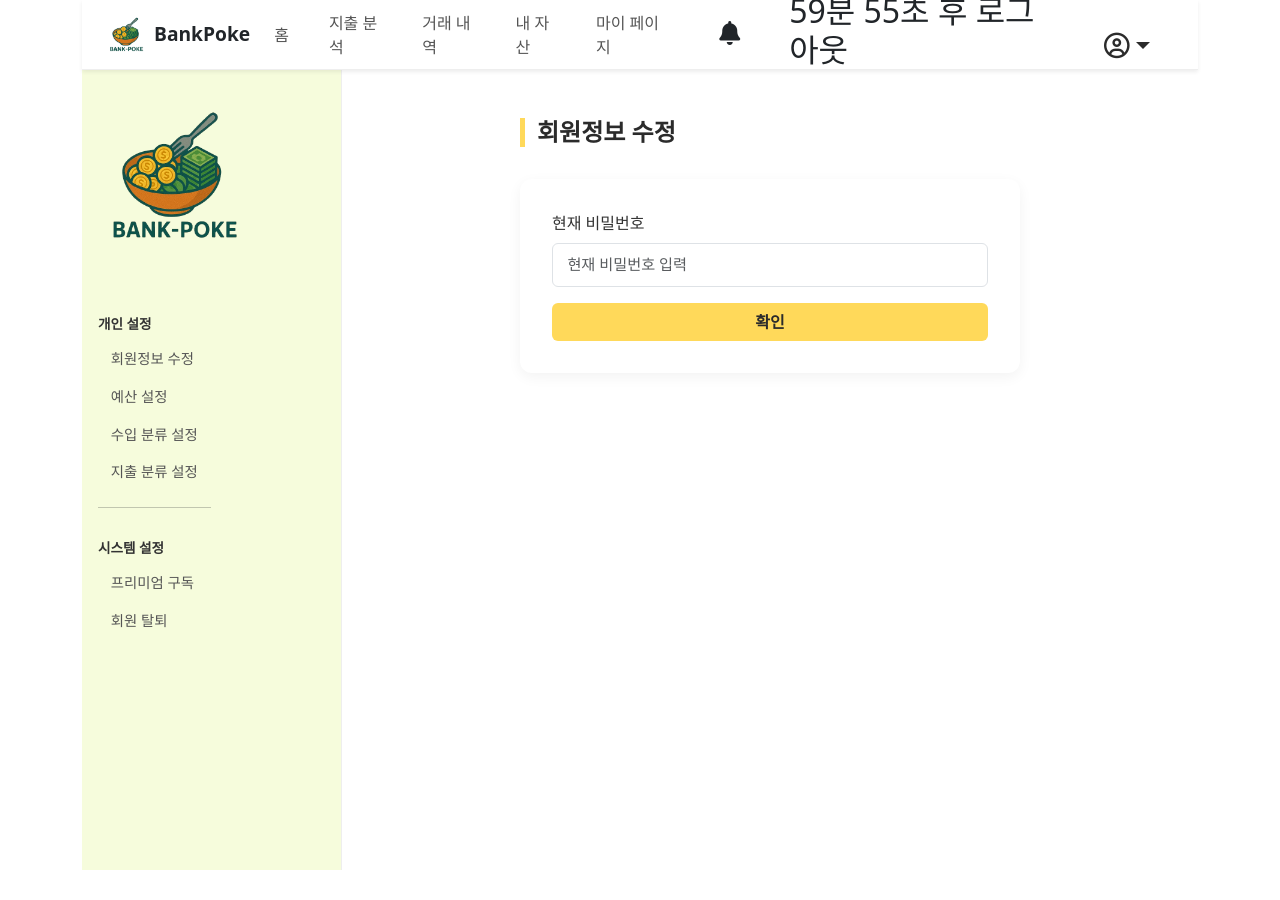
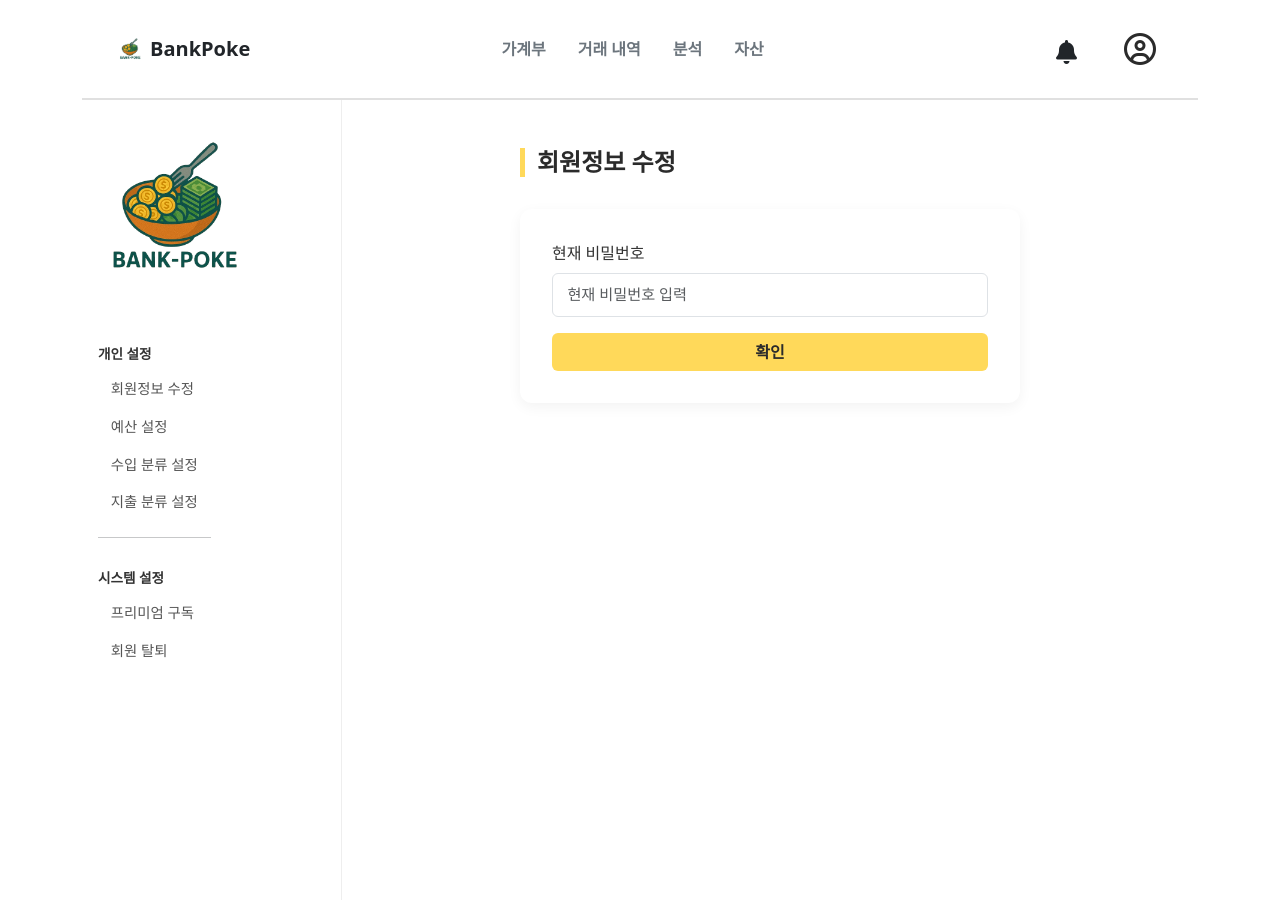
Before and after one commit to kimdavid0521/Vue_solo_leveling, a Vue app in the folder bank-poke/: page /mypage/edit-profile in a window 1280 px wide. Before the commit the page ends 870 px from the top, so only its background shows below. Built offline with nearby package versions, Linux system fonts and the light colour scheme.

Commit message:
[Desing] 로그인&마이페이지&Navbar 디자인수정 (#13)

```diff
--- a/bank-poke/src/components/Alarm.vue
+++ b/bank-poke/src/components/Alarm.vue
@@ -1,17 +1,10 @@
-<!-- 수정사항
-    1. 알림 데이터 추가
-    2. 월 소비금 계산 방식 변경
-
-    알림 기능
-    1. 월 소비금이 예산을 초과했을 때 알림 추가
-    2. 카드 결제 예정일이 3일 남았을 때 알림 추가
-    3. 고정지출이 3일 남았을 때 알림 추가
--->
 <template>
-  <div class="container">
-    <div class="dropdown">
-      <button class="btn position-relative" data-bs-toggle="dropdown">
+  <div class="container mt-4">
+    <div class="alarm-wrapper position-relative" ref="dropdownRef">
+      <!-- 토글 버튼 -->
+      <button class="btn position-relative" @click="toggleDropdown">
         <i class="fa-solid fa-bell fs-4"></i>
+        <!-- 알림 배지 -->
         <span
           class="badge bg-danger position-absolute top-0 start-100 translate-middle rounded-pill"
           v-if="unreadCount > 0"
@@ -19,14 +12,19 @@
           {{ unreadCount }}
         </span>
       </button>
-      <ul class="dropdown-menu">
+
+      <!-- 드롭다운 목록 (Vue 제어) -->
+      <ul class="alarm-dropdown" v-if="isOpen">
+        <!-- 읽지 않은 알림들 -->
         <li
-          v-for="item in unreadAlarms"
+          v-for="(item, index) in unreadAlarms"
           :key="item.index"
           @click="markAsRead(item.index)"
+          class="dropdown-item"
         >
-          <a class="dropdown-item" href="#">{{ item.message }}</a>
+          {{ item.message }}
         </li>
+        <!-- 알림 없을 때 -->
         <li v-if="unreadAlarms.length === 0" class="dropdown-item text-muted">
           읽지 않은 알림이 없습니다
         </li>
@@ -34,9 +32,8 @@
     </div>
   </div>
 </template>
-
 <script setup>
-import { ref, computed, watchEffect } from 'vue';
+import { ref, computed, watchEffect, onMounted, onBeforeUnmount } from 'vue';
 import { useAuthStore } from '@/stores/auth';
 
 // 1. 상태 선언 정리
@@ -69,6 +66,7 @@ const budget = ref(
 const unreadCount = computed(
   () => alarm.value.filter((item) => !item.read).length
 );
+
 // 알림 목록 출력
 const unreadAlarms = computed(() =>
   alarm.value
@@ -193,4 +191,60 @@ watchEffect(() => {
     }
   });
 });
+// 드롭다운 열림 제어
+const isOpen = ref(false);
+function toggleDropdown() {
+  isOpen.value = !isOpen.value;
+}
+const dropdownRef = ref(null);
+onMounted(() => {
+  document.addEventListener('click', handleClickOutside);
+});
+
+onBeforeUnmount(() => {
+  document.removeEventListener('click', handleClickOutside);
+});
+function handleClickOutside(e) {
+  // dropdownRef 내부를 클릭했다면 무시
+  if (dropdownRef.value?.contains(e.target)) return;
+
+  // 바깥을 클릭했으면 드롭다운 닫기
+  isOpen.value = false;
+}
 </script>
+<style scoped>
+.alarm-wrapper {
+  display: inline-block;
+}
+
+.alarm-dropdown {
+  position: absolute;
+  top: 100%;
+  left: 0;
+  background: #fff;
+  border: 1px solid #ccc;
+  border-radius: 6px;
+  z-index: 999;
+  list-style: none;
+  padding: 0;
+  margin: 0.5rem 0 0;
+}
+
+.dropdown-item {
+  padding: 0.6rem 1rem;
+  cursor: pointer;
+  border-bottom: 1px solid #f0f0f0;
+}
+
+.dropdown-item:last-child {
+  border-bottom: none;
+}
+
+.dropdown-item:hover {
+  background-color: #fff7db;
+}
+
+.text-muted {
+  color: #999;
+}
+</style>
--- a/bank-poke/src/components/Header.vue
+++ b/bank-poke/src/components/Header.vue
@@ -1,58 +1,94 @@
 <template>
-  <nav class="navbar navbar-expand-md bg-white shadow-sm">
-    <div class="container-fluid px-4">
+  <nav class="navbar navbar-expand-lg navbar-light bg-white px-4 py-2">
+    <div
+      class="container-fluid d-flex align-items-center justify-content-between"
+    >
+      <!-- 왼쪽: 로고 + 토글 버튼 -->
+      <div class="d-flex align-items-center me-auto">
         <!-- 로고 -->
-      <RouterLink to="/main" class="navbar-brand d-flex align-items-center">
+        <RouterLink
+          to="/main"
+          class="navbar-brand d-flex align-items-center fw-bold text-dark"
+        >
           <img
-          src="@/assets/bankPoke.png"
-          alt="BankPoke 로고"
-          class="logo me-2"
+            src="../assets/bankPoke.png"
+            alt="logo"
+            width="24"
+            height="24"
+            class="me-2"
           />
-        <span class="brand-text fw-bold text-dark">BankPoke</span>
+          BankPoke
         </RouterLink>
 
-      <!-- 토글 버튼 (모바일용) -->
+        <!-- 토글 버튼 (항상 로고 옆에 고정됨) -->
         <button
-        class="navbar-toggler"
+          class="navbar-toggler ms-2"
           type="button"
-        @click="isNavOpen = !isNavOpen"
+          @click="toggleNav"
+          :aria-expanded="isOpen"
+          aria-label="Toggle navigation"
         >
           <span class="navbar-toggler-icon"></span>
         </button>
+      </div>
 
-      <!-- 메뉴 영역 -->
-      <div class="collapse navbar-collapse" :class="{ show: isNavOpen }">
-        <ul
-          class="navbar-nav ms-auto d-flex align-items-center"
-          style="gap: 1.5rem; font-size: 1rem"
+      <!-- 중앙: 메뉴 -->
+      <div
+        class="collapse navbar-collapse justify-content-center"
+        :class="{ show: isOpen }"
       >
-          <li class="nav-item">
-            <RouterLink to="/main" class="nav-link">홈</RouterLink>
+        <ul class="navbar-nav mb-2 mb-lg-0">
+          <li class="nav-item me-3">
+            <RouterLink
+              to="/main"
+              class="nav-link fw-bold text-secondary"
+              active-class="active"
+              exact-active-class="active"
+              @click="closeNavbar"
+            >
+              가계부
+            </RouterLink>
           </li>
-          <li class="nav-item">
-            <RouterLink to="/analyze" class="nav-link">지출 분석</RouterLink>
+          <li class="nav-item me-3">
+            <RouterLink
+              to="/transaction-list"
+              class="nav-link fw-bold text-secondary"
+              active-class="active"
+              exact-active-class="active"
+              @click="closeNavbar"
+            >
+              거래 내역
+            </RouterLink>
           </li>
-          <li class="nav-item">
-            <RouterLink to="/transaction-list" class="nav-link"
-              >거래 내역</RouterLink
+          <li class="nav-item me-3">
+            <RouterLink
+              to="/analyze"
+              class="nav-link fw-bold text-secondary"
+              active-class="active"
+              exact-active-class="active"
+              @click="closeNavbar"
             >
+              분석
+            </RouterLink>
           </li>
-          <li class="nav-item">
-            <RouterLink to="/asset" class="nav-link">내 자산</RouterLink>
-          </li>
-          <li class="nav-item">
-            <RouterLink to="/mypage" class="nav-link">마이 페이지</RouterLink>
-          </li>
-          <li>
-            <Alarm />
-          </li>
-          <li>
-            <Time />
-          </li>
-          <li>
-            <MyAccount />
+          <li class="nav-item me-3">
+            <RouterLink
+              to="/asset"
+              class="nav-link fw-bold text-secondary"
+              active-class="active"
+              exact-active-class="active"
+              @click="closeNavbar"
+            >
+              자산
+            </RouterLink>
           </li>
         </ul>
+      </div>
+
+      <!-- 오른쪽: 알림 + 마이페이지 -->
+      <div class="d-flex align-items-center gap-3 ms-3">
+        <Alarm class="mb-3" />
+        <MyAccount class="mb-3 mt-3" />
       </div>
     </div>
   </nav>
@@ -60,40 +96,31 @@
 
 <script setup>
 import { ref } from 'vue';
+import { RouterLink } from 'vue-router';
 import Alarm from './Alarm.vue';
-import Time from './TimeOut.vue';
 import MyAccount from './MyAccount.vue';
-const isNavOpen = ref(false);
+
+// 열림/닫힘 상태
+const isOpen = ref(false);
+
+// 토글 버튼
+function toggleNav() {
+  isOpen.value = !isOpen.value;
+}
+
+// 메뉴 항목 클릭 시 닫기
+function closeNavbar() {
+  isOpen.value = false;
+}
 </script>
 
 <style scoped>
-.logo {
-  height: 40px;
-  width: auto;
+.navbar {
+  border-bottom: 2px solid #e0e0e0;
 }
-
-.navbar {
-  height: 70px;
-  border-bottom: 1px solid #eee;
-}
-
-.navbar .nav-link {
-  color: #555;
-  font-weight: 500;
-  transition: color 0.2s ease;
-}
-
-.navbar .nav-link.router-link-exact-active {
-  color: #ffc436;
+.nav-link.active {
   font-weight: bold;
-}
-
-.navbar .nav-link:hover {
-  color: #ffc436;
-  text-decoration: underline;
-}
-
-.brand-text {
-  font-size: 1.2rem;
+  color: #ffd95a !important;
+  border-bottom: 2px solid #ffd95a;
 }
 </style>
--- a/bank-poke/src/components/MyAccount.vue
+++ b/bank-poke/src/components/MyAccount.vue
@@ -1,114 +1,132 @@
 <template>
-  <div class="container mt-4">
-    <!-- 드롭다운 -->
-    <div class="dropdown d-inline">
-      <button
-        type="button"
-        class="btn btn-primary dropdown-toggle"
-        data-bs-toggle="dropdown"
-        aria-expanded="false"
-      >
-        <!-- 로그인 상태 -->
+  <div class="sidebar-profile" ref="dropdownRef">
+    <!-- 프로필 아이콘 버튼 -->
+    <button class="profile-toggle" @click="isOpen = !isOpen">
       <i class="fa-regular fa-circle-user"></i>
     </button>
-      <ul class="dropdown-menu">
-        <!-- 닉네임 -->
-        <li>
-          <span
-            class="dropdown-item d-flex justify-content-between align-items-center disabled"
-          >
-            <span>
-              <i class="fa-regular fa-user me-2"> </i>
-            </span>
-            <span>
-              {{ authStore.user?.nickname }}
-            </span>
-          </span>
-        </li>
-        <!-- 이메일 -->
-        <li>
-          <span
-            class="dropdown-item d-flex justify-content-between align-items-center disabled"
-          >
-            <span> <i class="fa-regular fa-envelope"> </i> </span>
-            <span>
-              {{ authStore.user?.email }}
-            </span>
-          </span>
-        </li>
-        <!-- 구독하기 -->
-        <li>
-          <span
-            class="dropdown-item d-flex justify-content-between align-items-center"
-          >
-            <span><i class="fa-brands fa-web-awesome"> </i> </span>
-            <span> 구독하기 </span>
-          </span>
-        </li>
+
+    <!-- 사용자 드롭다운 메뉴 -->
+    <div class="profile-dropdown" v-if="isOpen">
+      <!-- 사용자 정보 -->
+      <div class="dropdown-item disabled">
+        <i class="fa-regular fa-user me-2"></i>
+        <span>{{ authStore.user?.nickname }}</span>
+      </div>
+      <div class="dropdown-item disabled">
+        <i class="fa-regular fa-envelope me-2"></i>
+        <span>{{ authStore.user?.email }}</span>
+      </div>
+
+      <hr />
+
+      <!-- 구독 -->
+      <div class="dropdown-item" @click="goSubscribe">
+        <i class="fa-brands fa-web-awesome me-2"></i>
+        <span>구독하기</span>
+      </div>
+
       <!-- 마이페이지 -->
-        <li>
-          <a
-            class="dropdown-item d-flex justify-content-between align-items-center"
-            href="#"
-            @click.prevent="myPage"
-          >
-            <i class="fa-brands fa-microsoft"></i>
+      <div class="dropdown-item" @click="goMypage">
+        <i class="fa-solid fa-user-gear me-2"></i>
         <span>마이페이지</span>
-          </a>
-        </li>
-        <li><hr class="dropdown-divider" /></li>
+      </div>
+
+      <hr />
+
       <!-- 로그아웃 -->
-        <li>
-          <a
-            class="dropdown-item d-flex justify-content-between align-items-center text-danger"
-            href="#"
-            @click.prevent="logout"
-          >
-            <i class="fa-solid fa-right-from-bracket"></i>
+      <div class="dropdown-item text-danger" @click="logout">
+        <i class="fa-solid fa-right-from-bracket me-2"></i>
         <span>로그아웃</span>
-          </a>
-        </li>
-      </ul>
+      </div>
     </div>
   </div>
 </template>
 
 <script setup>
+import { ref, onMounted, onBeforeUnmount } from 'vue';
 import { useAuthStore } from '@/stores/auth';
 import { useRouter } from 'vue-router';
-import { onMounted } from 'vue';
-import { Dropdown } from 'bootstrap';
 
+const isOpen = ref(false);
 const authStore = useAuthStore();
 const router = useRouter();
 
-// 드롭다운 초기화
-onMounted(() => {
-  const dropdownElementList = document.querySelectorAll(
-    '[data-bs-toggle="dropdown"]'
-  );
-  const dropdownList = [...dropdownElementList].map(
-    (dropdownToggleEl) => new Dropdown(dropdownToggleEl)
-  );
-});
+const goMypage = () => {
+  isOpen.value = false;
+  router.push('/mypage');
+};
 
-// 로그아웃
+const goSubscribe = () => {
+  isOpen.value = false;
+  router.push('/mypage/premium');
+};
+
 const logout = () => {
+  isOpen.value = false;
   router.push('/');
 };
 
-// 마이페이지 이동
-const myPage = () => {
-  router.push('/mypage');
-};
+const dropdownRef = ref(null);
+onMounted(() => {
+  document.addEventListener('click', handleClickOutside);
+});
+
+onBeforeUnmount(() => {
+  document.removeEventListener('click', handleClickOutside);
+});
+function handleClickOutside(e) {
+  // dropdownRef 내부를 클릭했다면 무시
+  if (dropdownRef.value?.contains(e.target)) return;
+
+  // 바깥을 클릭했으면 드롭다운 닫기
+  isOpen.value = false;
+}
 </script>
 
-<style>
-/* 드롭다운 전체 너비 */
+<style scoped>
+.sidebar-profile {
+  position: relative;
+  display: flex;
+  flex-direction: column;
+  align-items: center;
+  margin-bottom: 1rem;
+}
+
+/* 프로필 아이콘 버튼 */
+.profile-toggle {
+  font-size: 2rem;
+  border: none;
+  background-color: transparent;
+  color: #2b2b2b;
+  cursor: pointer;
+  transition: color 0.2s ease;
+}
+
+.profile-toggle:hover {
+  color: #ffc436;
+}
+
+/* 드롭다운 메뉴 */
+.profile-dropdown {
+  position: absolute;
+  top: 120%; /* 버튼 아래로 떨어지게 */
+  left: 0;
+  background-color: white;
+  border-radius: 10px;
+  box-shadow: 0 4px 12px rgba(0, 0, 0, 0.08);
+  padding: 0.5rem 0;
+  min-width: 220px;
+  z-index: 999;
+}
+
+/* 아이템 */
 .dropdown-item {
-  width: 250px;
-  font-size: 0.95rem;
-  color: #333;
+  padding: 0.6rem 1rem;
+  display: flex;
+  align-items: center;
+  gap: 0.6rem;
+  font-size: 0.9rem;
+  cursor: pointer;
   transition: background-color 0.2s ease;
 }
 
@@ -116,51 +134,14 @@ const myPage = () => {
   background-color: #fff7db;
 }
 
-/* 비활성화된 항목 (닉네임, 이메일 등) */
 .dropdown-item.disabled {
-  opacity: 1;
+  cursor: default;
+  color: #999;
   font-weight: 500;
-  background-color: transparent;
-  color: #999;
-  cursor: default;
 }
 
-/* 드롭다운 토글 버튼 */
-.dropdown-toggle {
-  background-color: transparent;
-  border: none;
-  font-size: 1.6rem;
-  color: #2b2b2b;
-}
-
-.dropdown-toggle:hover,
-.dropdown-toggle:focus,
-.dropdown-toggle:active,
-.dropdown-toggle.show {
-  background-color: #ffd95a !important;
-  border-radius: 50%;
-  box-shadow: none !important;
-  color: #2b2b2b;
-}
-
-/* 드롭다운 메뉴 꾸미기 */
-.dropdown-menu {
-  padding: 0.5rem 0;
-  border-radius: 10px;
-  border: 1px solid #f0f0f0;
-  box-shadow: 0 4px 12px rgba(0, 0, 0, 0.05);
-}
-
-/* 구분선 */
-.dropdown-divider {
-  margin: 0.3rem 0;
-  border-top: 1px solid #ddd;
-}
-
-/* 로그아웃 색상 강조 */
 .dropdown-item.text-danger {
   color: #d9534f;
-  font-weight: bold;
 }
 
 .dropdown-item.text-danger:hover {
--- a/bank-poke/src/components/TimeOut.vue
+++ b/bank-poke/src/components/TimeOut.vue
@@ -11,7 +11,7 @@ import { useRouter } from 'vue-router';
 const props = defineProps({
   initialTime: {
     type: Number,
-    default: 60 * 60, // 60분 (초 단위)
+    default: 1 * 5, // 60분 (초 단위)
   },
 });
 
--- a/bank-poke/src/pages/Main.vue
+++ b/bank-poke/src/pages/Main.vue
@@ -1,7 +1,6 @@
 <template>
   <div>
     <Calender />
-
     <div
       class="dropup"
       style="float: right; margin-right: 130px"
@@ -35,6 +34,7 @@ import { ref } from 'vue';
 import axios from 'axios';
 import Calender from '@/components/Calender.vue';
 import AddExpenseModal from '@/components/AddExpenseModal.vue';
+
 const expenses = ref([]);
 const showModal = ref(false);
 const dropdownOpen = ref(false);
--- a/bank-poke/src/pages/Mypage.vue
+++ b/bank-poke/src/pages/Mypage.vue
@@ -99,7 +99,7 @@ const systemLinks = [
 
 .sidebar {
   width: 260px;
-  background-color: #f6fcdc;
+  background-color: #ffffff;
   padding: 2rem 1rem;
   border-right: 1px solid #eee;
   display: flex;
--- a/bank-poke/src/pages/MypageSub/EditProfile.vue
+++ b/bank-poke/src/pages/MypageSub/EditProfile.vue
@@ -1,7 +1,6 @@
 <template>
   <div class="edit-profile-container">
     <h4 class="section-title">회원정보 수정</h4>
-
     <div class="form-box">
       <!-- 비밀번호 인증 전 -->
       <div v-if="!authenticated">
```
Lines whose indentation alone changed are shown as unchanged.
